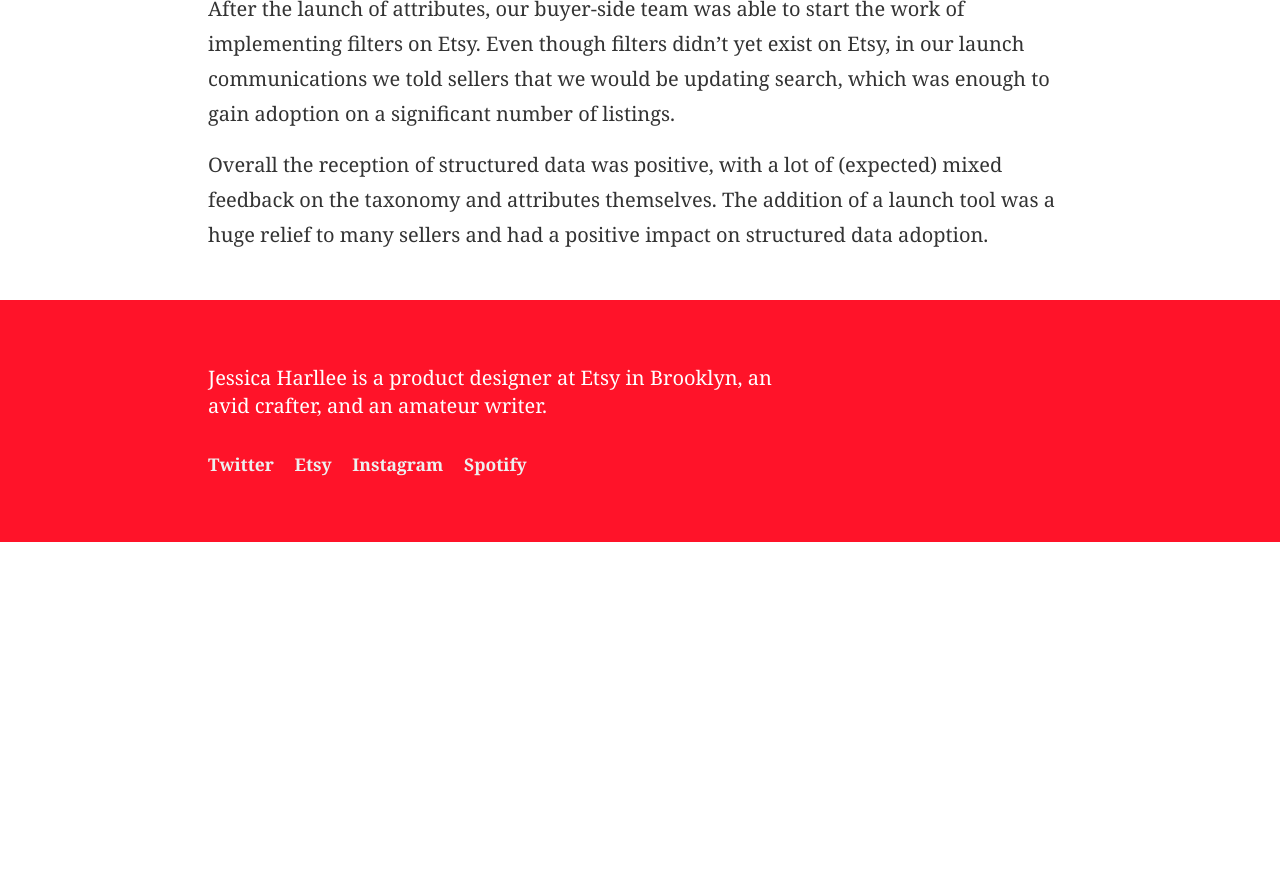
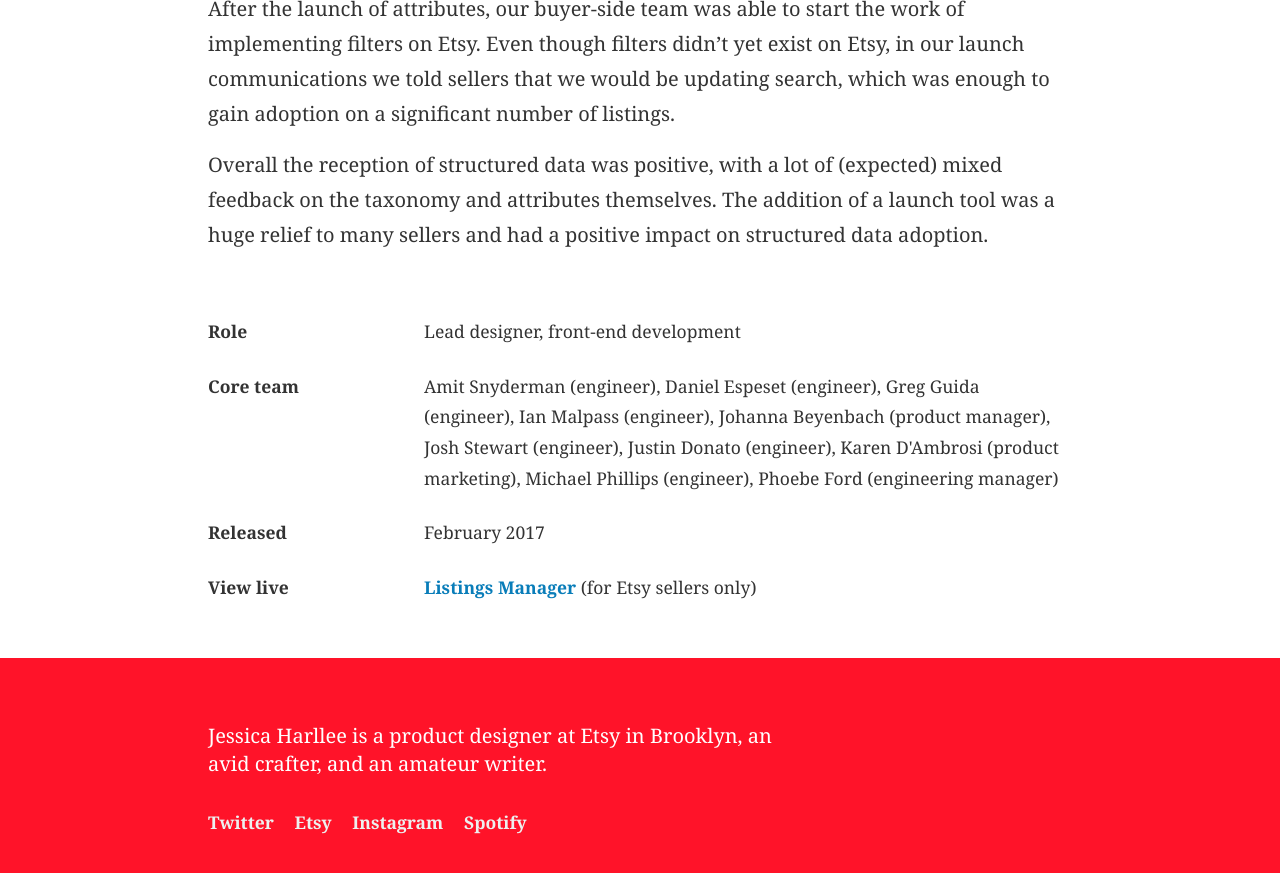
Before and after one commit to harllee/jessicaharllee.com, a Jekyll site: the page built from _work/structured-data-on-etsy.markdown, in a window 1280 px wide and 900 px high, scrolled down 6273 px. Shown: the top 873 px of the window. Built offline with Jekyll 4.4.1, drawn with Linux system fonts in a browser that asks for light colours; before the commit the page ends 6815 px from its top, so only the background shows below that.

Commit message:
Updated Structured Data On Etsy

```diff
--- a/_work/structured-data-on-etsy.markdown
+++ b/_work/structured-data-on-etsy.markdown
@@ -1,6 +1,8 @@
 ---
 title: Structured data on Etsy
 date: 2017-05-21 21:07:00 Z
+description: Collecting category-specific information from sellers to power search
+  filters
 ---
 
 A common critique of buying something on Etsy is how challenging it can be to find exactly what you’re looking for. Up until recently, buyers mostly had to rely on text searches instead of filters; there were very few ways to effectively narrow what you were looking at. In 2017, we made huge strides in collecting information from sellers in a structured way, which we could then use to power search filters. I was responsible for designing the way we’d collect this information from sellers on each of their listings.
@@ -71,3 +73,30 @@ When we announced the launch of Etsy Studio, we also announced that attributes w
 After the launch of attributes, our buyer-side team was able to start the work of implementing filters on Etsy. Even though filters didn’t yet exist on Etsy, in our launch communications we told sellers that we would be updating search, which was enough to gain adoption on a significant number of listings.
 
 Overall the reception of structured data was positive, with a lot of (expected) mixed feedback on the taxonomy and attributes themselves. The addition of a launch tool was a huge relief to many sellers and had a positive impact on structured data adoption.
+
+<div class="col-group text-small mt-sm-4 mb-sm-4">
+	<div class="col col-sm-12 col-md-3">
+		<p class="bold mb-sm-0 mb-md-1">Role</p>
+	</div>
+	<div class="col col-sm-12 col-md-9">
+		<p class="mb-sm-1">Lead designer, front-end development</p>
+	</div>
+	<div class="col col-sm-12 col-md-3">
+		<p class="bold mb-sm-0 mb-md-1">Core team</p>
+	</div>
+	<div class="col col-sm-12 col-md-9">
+		<p class="mb-sm-1">Amit Snyderman (engineer), Daniel Espeset (engineer), Greg Guida (engineer), Ian Malpass (engineer), Johanna Beyenbach (product manager), Josh Stewart (engineer), Justin Donato (engineer), Karen D'Ambrosi (product marketing), Michael Phillips (engineer), Phoebe Ford (engineering manager)</p>
+	</div>
+	<div class="col col-sm-12 col-md-3">
+		<p class="bold mb-sm-0 mb-md-1">Released</p>
+	</div>
+	<div class="col col-sm-12 col-md-9">
+		<p class="mb-sm-1">February 2017</p>
+	</div>
+	<div class="col col-sm-12 col-md-3">
+		<p class="bold mb-sm-0 mb-md-1">View live</p>
+	</div>
+	<div class="col col-sm-12 col-md-9">
+		<p class="mb-sm-1"><a href="http://etsy.com/your/shops/me/tools/listings">Listings Manager</a> (for Etsy sellers only)</p>
+	</div>
+</div>
```
